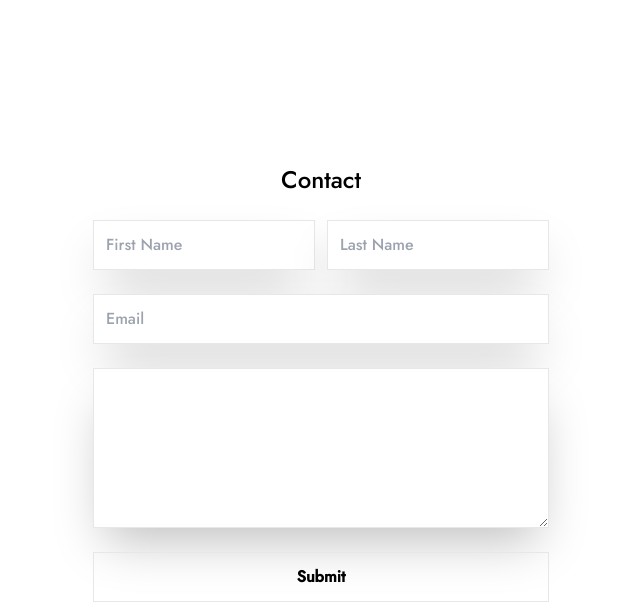
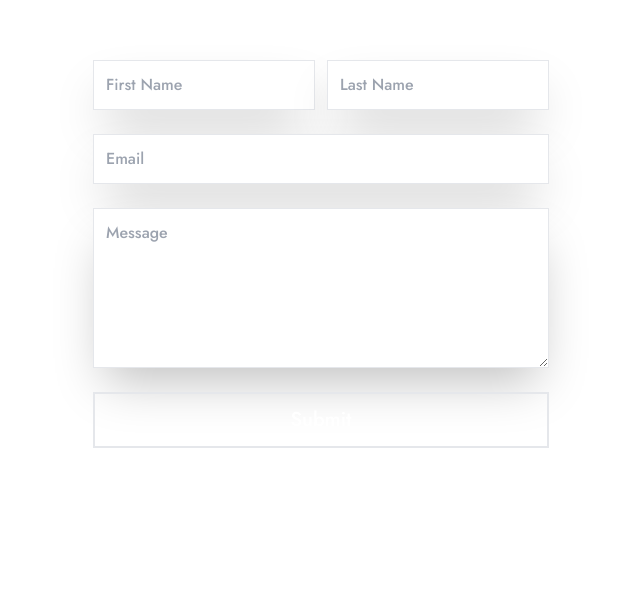
Before and after one commit to syadav0/rosemond-films, a Next.js app: page /contact in a window 1280 px wide. Shown: the part 208-811 px from the top of the page, without its empty margins (319-959 px from the left). Built offline with nearby package versions, Linux system fonts and the light colour scheme.

Commit message:
revamped buttons

```diff
--- a/src/app/contact/page.tsx
+++ b/src/app/contact/page.tsx
@@ -4,11 +4,11 @@ export default function Contact() {
   return (
       <div className='text-center font-jost'>
 
-        <form className="px-7 py-[20rem] grid justify-center items-center">
+        <form className="px-7 py-[10rem] grid justify-center items-center">
 
           <div className="grid gap-6" id="form">
 
-            <h1 className="text-2xl">Contact</h1>
+            <h1 className="text-2xl text-white">Contact</h1>
 
             <div className="w-full flex gap-3">
 
@@ -22,26 +22,26 @@ export default function Contact() {
             </div>
 
             <div className="flex gap-3 h-[10rem]">
-              <textarea className="p-3 shadow-2xl glass w-full outline-none focus:border-solid focus:border-[#035ec5] border-[1px]">
+              <textarea className="p-3 shadow-2xl glass w-full outline-none focus:border-solid focus:border-[#035ec5] border-[1px]" placeholder="Message">
               </textarea>
             </div>
 
-            <button className=" glass w-full p-3 focus:border-white border-[1px] hover:text-indigo-200 font-bold" type="submit">Submit</button>
+            <button className="glass w-full p-3 hover:bg-white hover:text-black ease-in-out duration-300 border-[2px] text-white font-jost text-xl" type="submit">Submit</button>
           </div>
 
 
-          <div className='flex mx-auto justify-evenly py-10 w-24'>
+          <div className='flex flex-row justify-center mx-auto py-10'>
 
             <Link href='https://www.linkedin.com/in/jonathan-rosemond-0880b5228' target="_blank">
-              <svg xmlns="http://www.w3.org/2000/svg" width="30" height="30" viewBox="0 0 24 24"
+              <svg xmlns="http://www.w3.org/2000/svg" width="50" height="50" viewBox="0 0 30 30"
               className="fill-white">
                 <path d="M12 2c5.514 0 10 4.486 10 10s-4.486 10-10 10-10-4.486-10-10 4.486-10 10-10zm0-2c-6.627 0-12 5.373-12 12s5.373 12 12 12 12-5.373 12-12-5.373-12-12-12zm-2 8c0 .557-.447 1.008-1 1.008s-1-.45-1-1.008c0-.557.447-1.008 1-1.008s1 .452 1 1.008zm0 2h-2v6h2v-6zm3 0h-2v6h2v-2.861c0-1.722 2.002-1.881 2.002 0v2.861h1.998v-3.359c0-3.284-3.128-3.164-4-1.548v-1.093z"/>
               </svg>
             </Link>
 
-            <Link href='https://www.instagram.com/rosemondfilms/'>
+            <Link href='https://www.instagram.com/rosemondfilms/' target="_blank">
 
-              <svg xmlns="http://www.w3.org/2000/svg" width="30" height="30" viewBox="0 0 24 24"
+              <svg xmlns="http://www.w3.org/2000/svg" width="50" height="50" viewBox="0 0 30 30"
               className="fill-white">
                 <path d="M12 2c5.514 0 10 4.486 10 10s-4.486 10-10 10-10-4.486-10-10 4.486-10 10-10zm0-2c-6.627 0-12 5.373-12 12s5.373 12 12 12 12-5.373 12-12-5.373-12-12-12zm0 7.082c1.602 0 1.792.006 2.425.035 1.627.074 2.385.845 2.46 2.459.028.633.034.822.034 2.424s-.006 1.792-.034 2.424c-.075 1.613-.832 2.386-2.46 2.46-.633.028-.822.035-2.425.035-1.602 0-1.792-.006-2.424-.035-1.63-.075-2.385-.849-2.46-2.46-.028-.632-.035-.822-.035-2.424s.007-1.792.035-2.424c.074-1.615.832-2.386 2.46-2.46.632-.029.822-.034 2.424-.034zm0-1.082c-1.63 0-1.833.007-2.474.037-2.18.1-3.39 1.309-3.49 3.489-.029.641-.036.845-.036 2.474 0 1.63.007 1.834.036 2.474.1 2.179 1.31 3.39 3.49 3.49.641.029.844.036 2.474.036 1.63 0 1.834-.007 2.475-.036 2.176-.1 3.391-1.309 3.489-3.49.029-.64.036-.844.036-2.474 0-1.629-.007-1.833-.036-2.474-.098-2.177-1.309-3.39-3.489-3.489-.641-.03-.845-.037-2.475-.037zm0 2.919c-1.701 0-3.081 1.379-3.081 3.081s1.38 3.081 3.081 3.081 3.081-1.379 3.081-3.081c0-1.701-1.38-3.081-3.081-3.081zm0 5.081c-1.105 0-2-.895-2-2 0-1.104.895-2 2-2 1.104 0 2.001.895 2.001 2s-.897 2-2.001 2zm3.202-5.922c-.397 0-.72.322-.72.72 0 .397.322.72.72.72.398 0 .721-.322.721-.72 0-.398-.322-.72-.721-.72z"/>
               </svg>
--- a/src/app/page.tsx
+++ b/src/app/page.tsx
@@ -1,8 +1,7 @@
 'use client'
 
-import { useRef, useState } from 'react';
+import { useRef } from 'react';
 import Image from 'next/image';
-import VideoCard from '@/components/VideoCard';
 import useFadeIn from '@/components/FadeIn';
 
 const description = 'Lorem ipsum dolor sit amet, consectetur adipiscing elit.';
@@ -11,12 +10,9 @@ export default function Home() {
 
   const ref1 = useRef<HTMLDivElement>(null);
   const ref2 = useRef<HTMLDivElement>(null);
-  const ref3 = useRef<HTMLDivElement>(null);
   useFadeIn(ref1);
   useFadeIn(ref2);
-  useFadeIn(ref3);
 
-  const [hoveredIndex, setHoveredIndex] = useState<number | null>(null);
 
   return (
     <>
@@ -26,7 +22,6 @@ export default function Home() {
           ROSEMOND FILMS
         </h1>
 
-        {/* add autoPlay tag back */}
         <div className='flex justify-center items-center font-jost'>
           <div className='z-10 text-xl md:text-6xl absolute md:w-[50rem] w-[20rem]'>
             Lorem ipsum dolor sit amet, consectetur adipiscing elit
@@ -46,7 +41,7 @@ export default function Home() {
           <div id="about" className='mx-auto text-4xl font-jost pt-5 md:pt-10 md:mt-15 mt-8'>
             About
           </div>
-          <div className='sm:w-4/5 md:3/4 flex items-center flex-col lg:flex-row p-7 lg:px-20 mx-auto md:mb-20 mb-5'>
+          <div className='sm:w-4/5 md:3/4 flex items-center flex-col lg:flex-row p-7 lg:px-20 mx-auto mb-5'>
 
             <div className='flex-shrink-0 mb-4 md:mb-0 md:mr-4'>
               <Image src={'/assets/pic1.jpg'} alt='profile picture' width={250}
@@ -62,48 +57,68 @@ export default function Home() {
           </div>
         </div>
 
-        <div className="inline-block p-5 my-10">
+        {/* Films section */}
+        <div ref={ref2} className="inline-block p-5 my-10 font-jost fade-in-section">
+          <div id="about" className='mx-auto text-4xl font-jost m-10'>
+            Films
+          </div>
+
           <div className="flex flex-wrap gap-x-5 gap-y-5 justify-center">
             <div className="relative w-full md:w-2/4 h-[25rem] overflow-hidden group">
-              <video className="z-0 w-full h-full object-cover" src='/assets/vid2.mp4'>
+
+              <video className="z-0 w-full h-full object-cover group-hover:scale-110 ease-in-out duration-300 cursor-pointer" src='/assets/vid2.mp4'>
                 Your browser does not support the video tag.
               </video>
-              <div className="absolute bottom-0 left-0 w-full h-1/3 bg-gradient-to-t from-black to-transparent opacity-0 group-hover:opacity-100 transition-opacity duration-300">
+
+              <div className="absolute bottom-0 left-0 w-full h-1/4 bg-gradient-to-t from-black to-transparent opacity-0 group-hover:opacity-100 transition-opacity duration-300">
                 <p className="text-white text-lg font-semibold ml-3 mt-3">Pep Talk</p>
               </div>
+
             </div>
 
             <div className="relative w-full md:w-1/4 h-[25rem] overflow-hidden group">
-              <video className="w-full h-full object-cover" src="/assets/vid1.mp4">
+
+              <video className="w-full h-full object-cover group-hover:scale-110 ease-in-out duration-300 cursor-pointer" src="/assets/vid1.mp4">
                 Your browser does not support the video tag.
               </video>
-              <div className="absolute bottom-0 left-0 w-full h-1/3 bg-gradient-to-t from-black to-transparent opacity-0 group-hover:opacity-100 transition-opacity duration-300">
+
+              <div className="absolute bottom-0 left-0 w-full h-1/4 bg-gradient-to-t from-black to-transparent opacity-0 group-hover:opacity-100 transition-opacity duration-300">
                 <p className="text-white text-lg font-semibold ml-3 mt-3">Video Title</p>
               </div>
+
             </div>
 
             <div className="relative w-full md:w-1/4 h-auto overflow-hidden group">
-              <video className="w-full h-full object-cover" src="/assets/vid1.mp4">
+
+              <video className="w-full h-full object-cover group-hover:scale-110 ease-in-out duration-300 cursor-pointer" src="/assets/vid1.mp4">
                 Your browser does not support the video tag.
               </video>
-              <div className="absolute bottom-0 left-0 w-full h-1/3 bg-gradient-to-t from-black to-transparent opacity-0 group-hover:opacity-100 transition-opacity duration-300">
-                <p className="text-white text-lg font-semibold ml-3 mt-3">Video title</p>
+
+              <div className="absolute bottom-0 left-0 w-full h-1/4 bg-gradient-to-t from-black to-transparent opacity-0 group-hover:opacity-100 transition-opacity duration-300">
+                <p className="text-white text-lg font-semibold ml-3 mt-3">
+                  Push for Progress
+                </p>
               </div>
+
             </div>
 
             <div className="relative w-full md:w-2/4 h-auto overflow-hidden group">
-              <video className="w-full h-full object-cover" src="/assets/vid2.mp4">
+
+              <video className="w-full h-full object-cover group-hover:scale-110 ease-in-out duration-300 cursor-pointer" src="/assets/vid2.mp4">
                 Your browser does not support the video tag.
               </video>
-              <div className="absolute bottom-0 left-0 w-full h-1/3 bg-gradient-to-t from-black to-transparent opacity-0 group-hover:opacity-100 transition-opacity duration-300">
+
+              <div className="absolute bottom-0 left-0 w-full h-1/4 bg-gradient-to-t from-black to-transparent opacity-0 group-hover:opacity-100 transition-opacity duration-300">
                 <p className="text-white text-lg font-semibold ml-3 mt-3">Video Title</p>
               </div>
+
             </div>
           </div>
         </div>
 
-
-
+        <button className="p-3 m-5 mb-20 hover:bg-white hover:text-slate-925 ease-in-out duration-300 border-[2px] text-white font-jost text-xl" type="submit">
+          View More Films
+        </button>
 
 
       </div>
--- a/src/components/FadeIn.tsx
+++ b/src/components/FadeIn.tsx
@@ -10,7 +10,7 @@ function useFadeIn(ref: RefObject<HTMLElement>) {
           entry.target.classList.remove('is-visible');
         }
       },
-      { threshold: 0.3 }
+      { threshold: 0.2 }
     );
 
     if (ref.current) {
--- a/src/components/Navbar.tsx
+++ b/src/components/Navbar.tsx
@@ -24,7 +24,7 @@ const Navbar = () => {
               </svg>
             </button>
           </div>
-          <a href="/" className="text-xl font-semibold md:hover:text-indigo-400 transition ease-in-out">
+          <a href="/" className="text-xl md:hover:text-indigo-400 transition ease-in-out">
             Rosemond Films
           </a>
         </div>
```
Also changed, not shown: public/assets/jonfin_lightskin.jpg (deleted).
